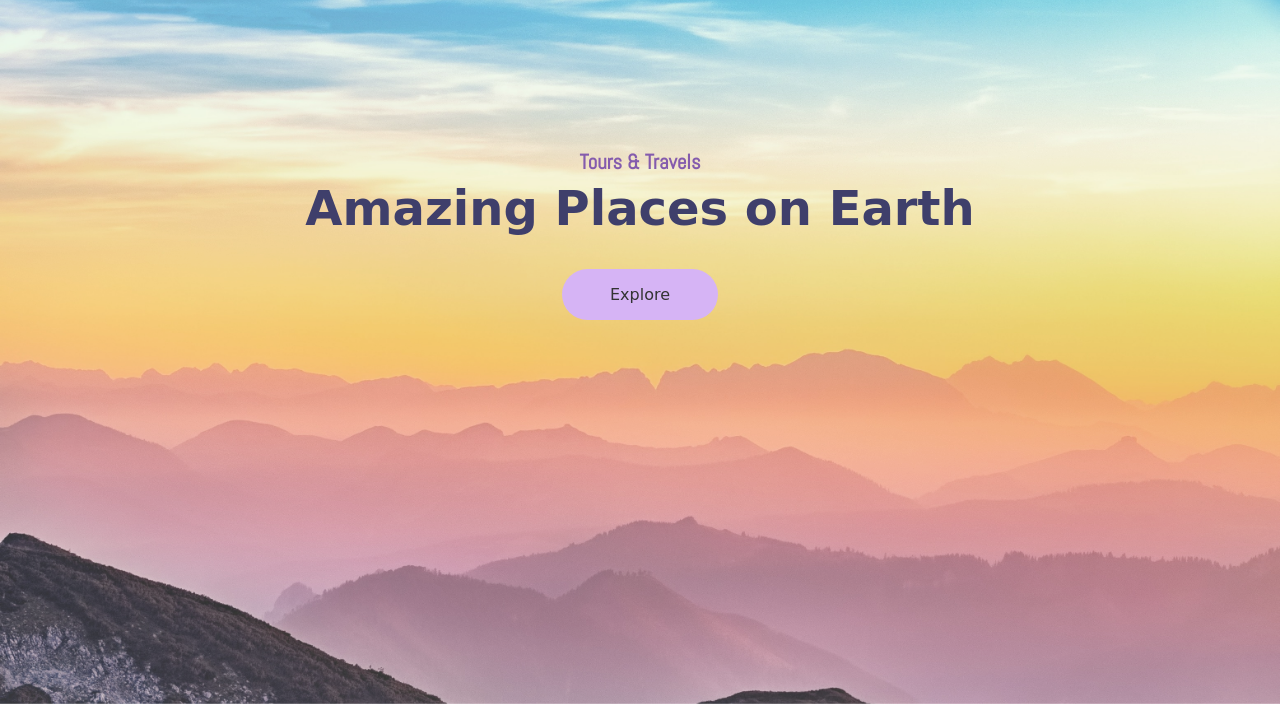
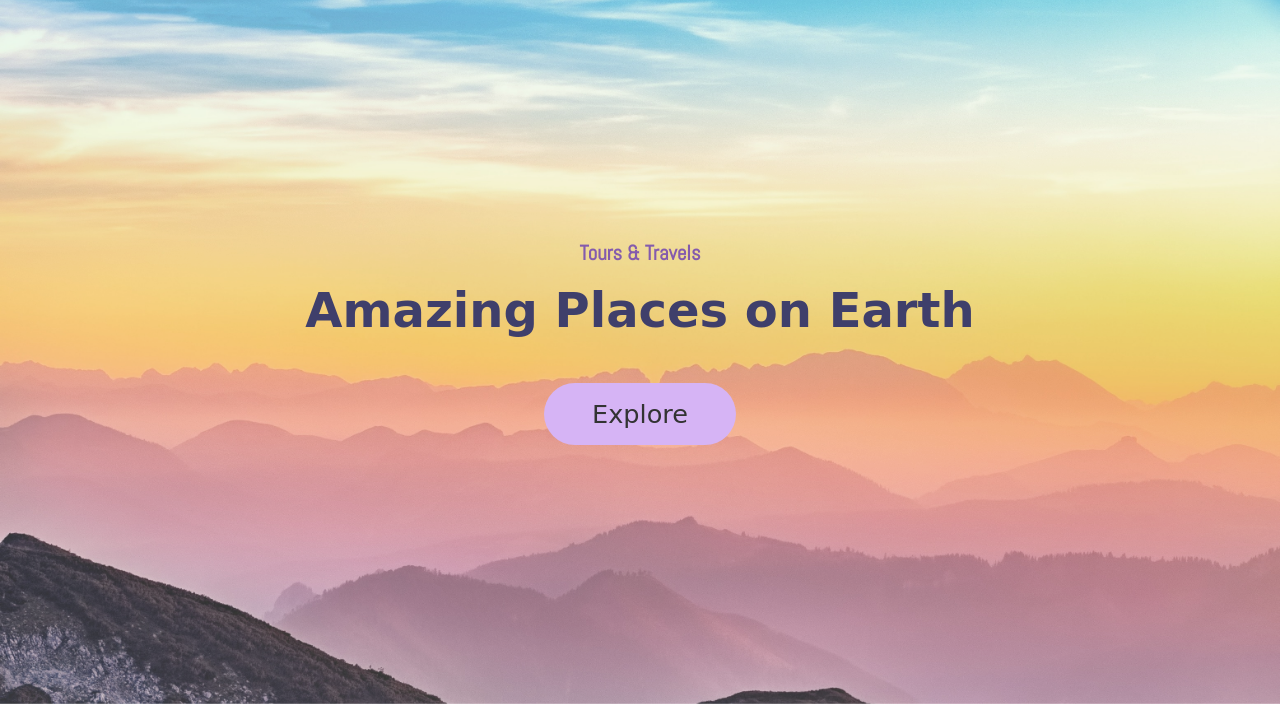
Before and after one commit to glmsr12/glmsr12.github.io, a plain HTML site: page index.html in a window 1280 px wide. Shown: the part 96-802 px from the top of the page. Drawn offline with Linux system fonts and the light colour scheme; files whose address does not match are found by name; a web font is replaced by a local one.

Commit message:
"update file"

```diff
--- a/css/style.css
+++ b/css/style.css
@@ -180,17 +180,18 @@ main .site-title {
 }
 
 main .site-title .site-background {
-  padding-top: 10rem;
+  padding-top: 15rem;
   text-align: center;
   color: rgb(15, 15, 71);
 }
 
 main .site-title h1,
 h3 {
-  margin: 0.3rem;
+  margin: 1rem;
 }
 
 main .site-title .btn {
+  font-size: 1.6rem;
   margin: 1.8rem;
   background-color: rgb(204, 162, 243);
 }
```
